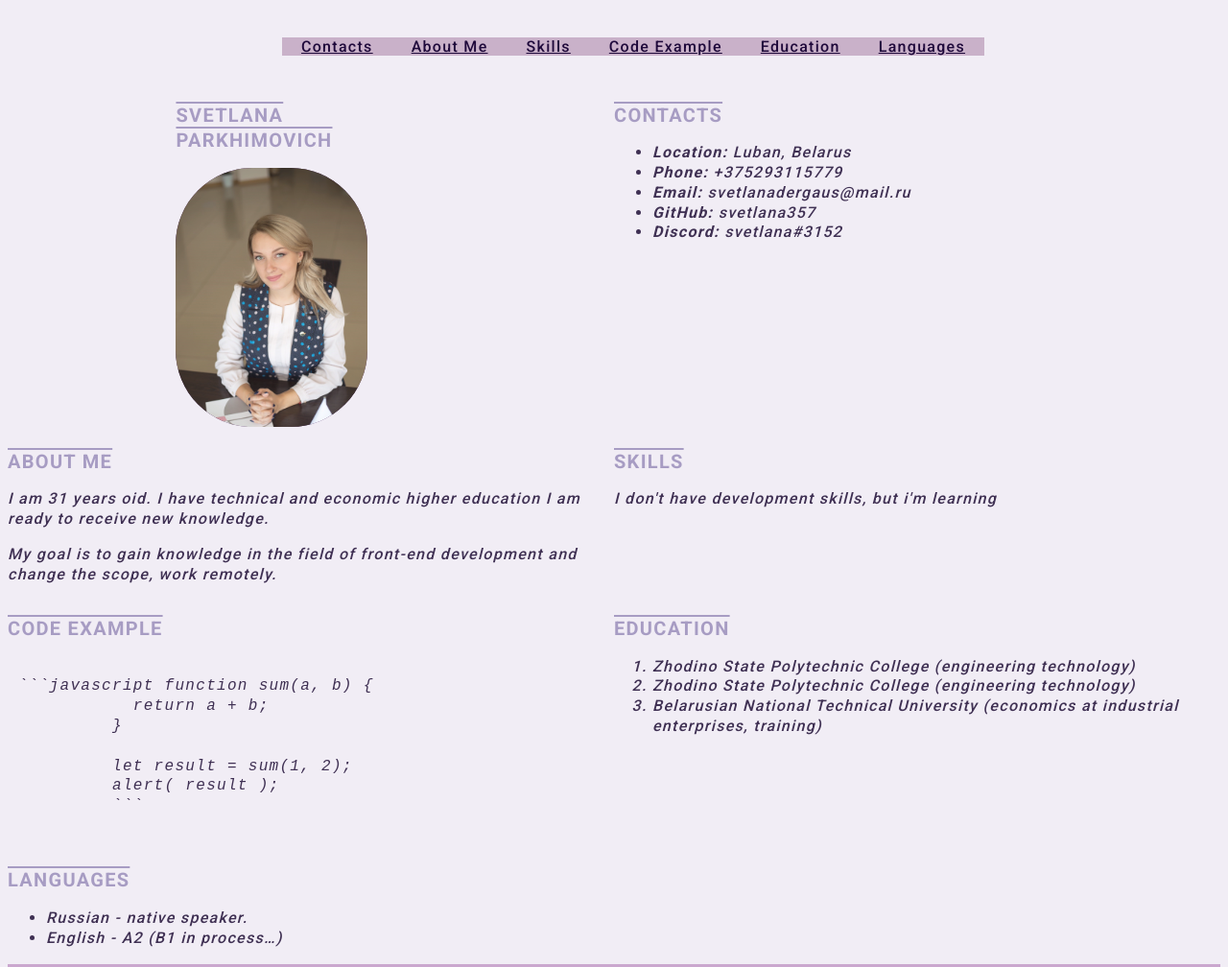
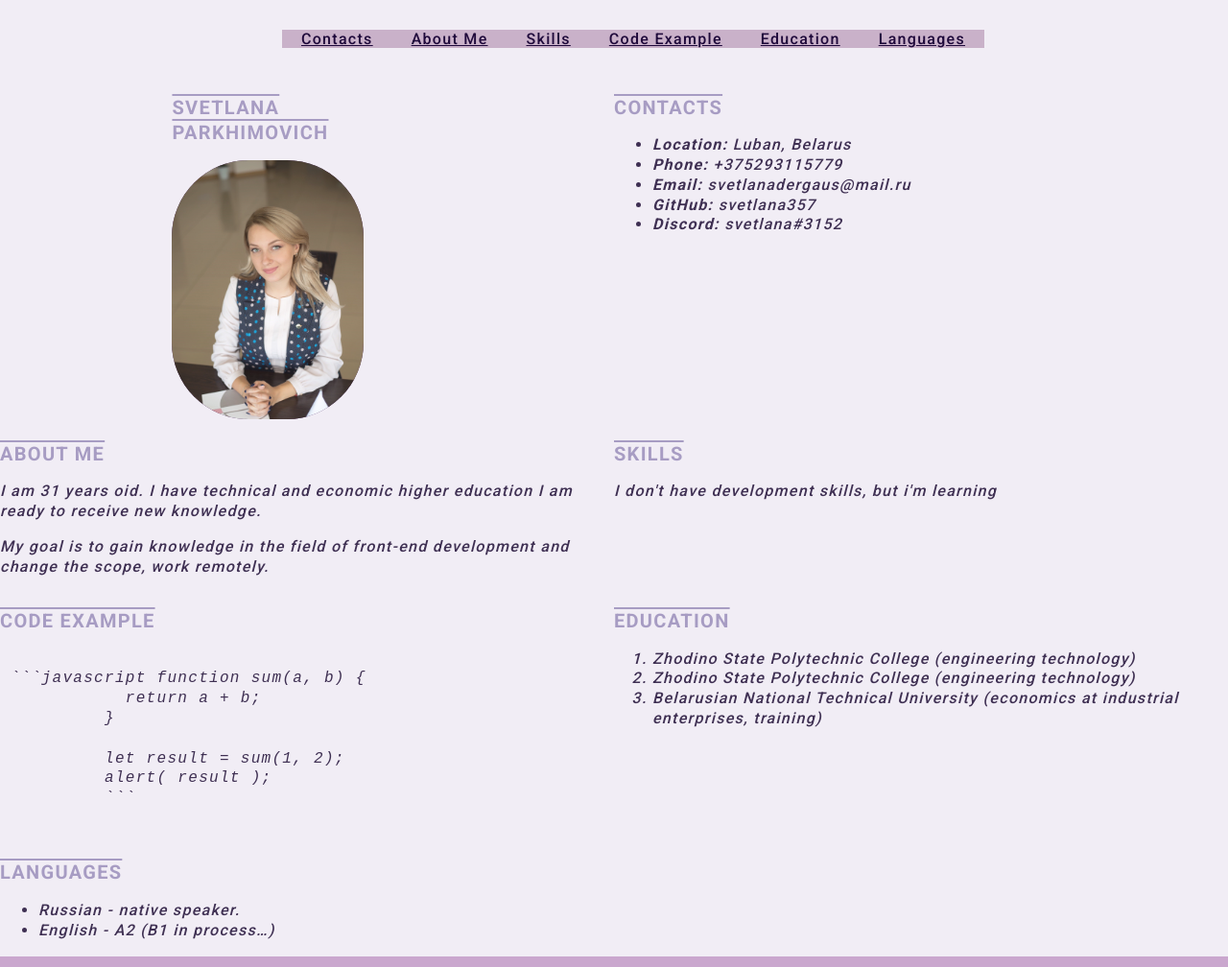
Before and after one commit to svetlana357/rsschool-cv, a plain HTML site: page index.html in a window 1280 px wide. Shown: the top 1008 px of the page at 96% size. Drawn offline with Linux system fonts and the light colour scheme.

Commit message:
docs: update information in cv file

```diff
--- a/style.css
+++ b/style.css
@@ -28,10 +28,12 @@ body {
   display: flex;
   flex-direction: column;
   justify-content: space-between;
+  min-height: 100vh;
+  margin: 0; padding: 0;
 }
 
 .container {
-  max-width: 1440px;
+  max-width: 1080px;
   margin: 0 auto;
 }
 
```
